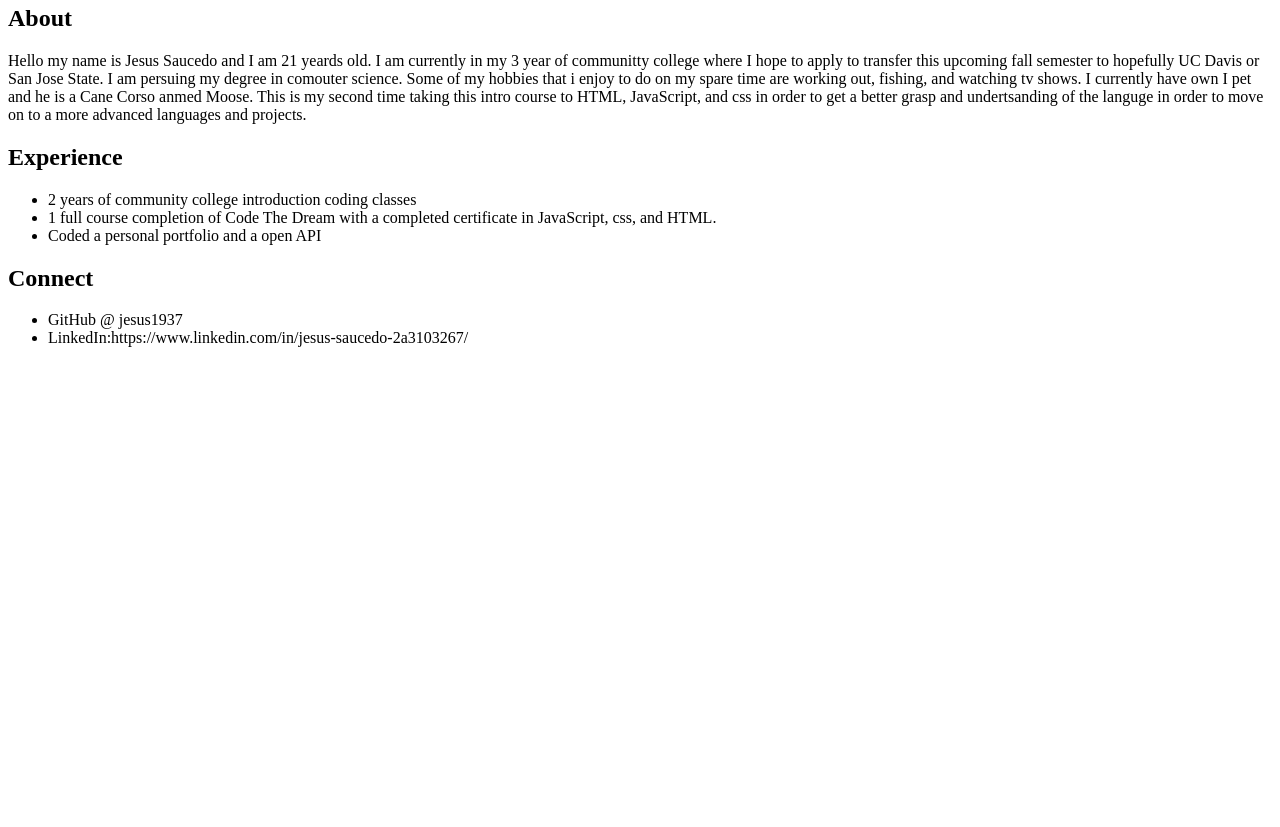
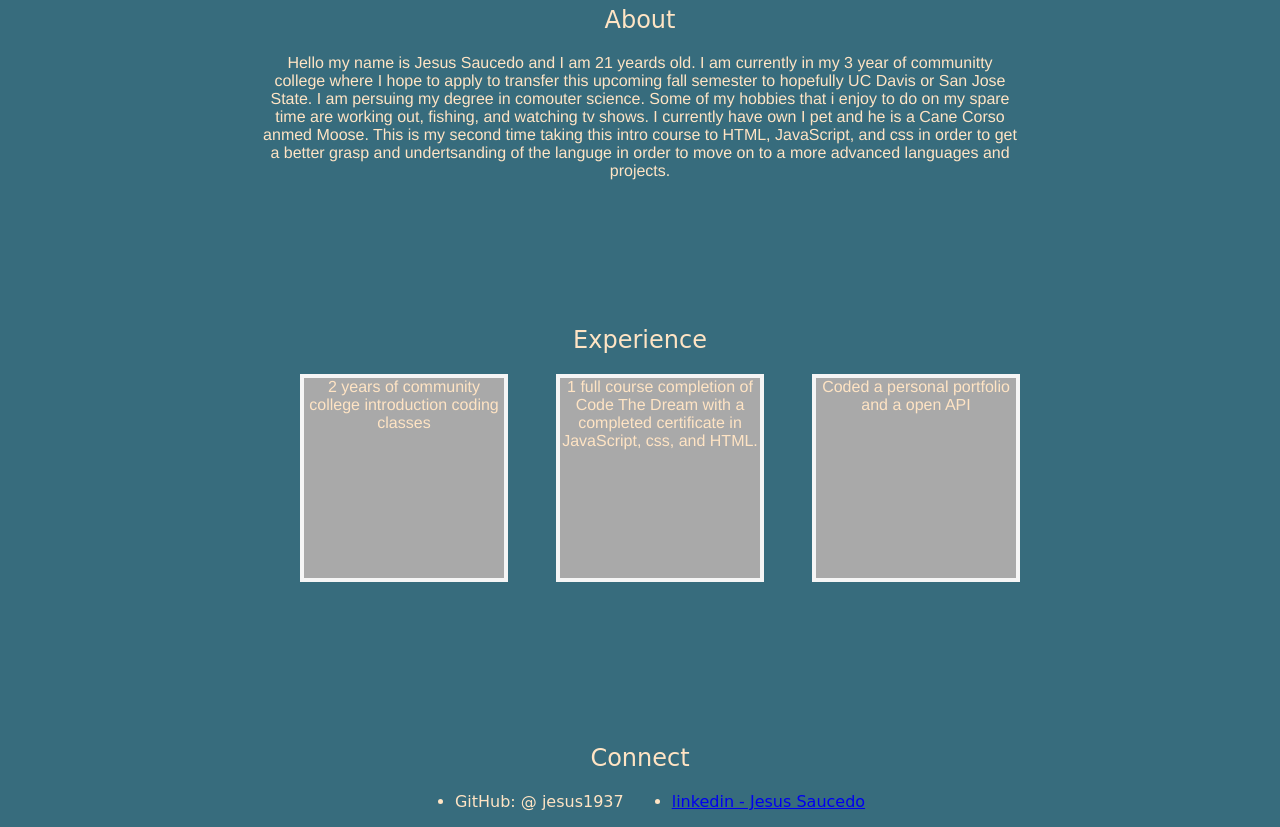
Before and after one commit to Jesus1937/jesus-saucedo-kepler, a plain HTML site: page index.html in a window 1280 px wide. Shown: the part 75-902 px from the top of the page. Before the commit the page ends 800 px from the top, so only its background shows below. Drawn offline with Linux system fonts and the light colour scheme.

Commit message:
styling added

```diff
--- /dev/null
+++ b/css/index.css
@@ -0,0 +1,69 @@
+body{
+    color:bisque;
+    background-color: rgb(55, 108, 125);
+    font-family: 'Franklin Gothic Medium', 'Arial Narrow', Arial, sans-serif;
+
+}
+#About{
+    text-align: center;
+}
+#About p{
+ margin-left: 20%;
+ margin-right:20%;
+
+}
+h1{
+    font-family: cursive;
+    text-align: center;
+    color: lightgray;
+
+
+}
+h2{
+    font-family:cursive;
+    font-weight: 400;
+    color:bisque;
+
+}
+
+/*Making style blocks*/
+#Experience ul{
+    list-style: none;
+    display:flex;
+    gap: 3rem;
+    flex-wrap: wrap;
+    text-align: center;
+    justify-content: center;
+
+
+
+}
+#Experience li{
+    height: 200px;
+    width: 200px;
+    background-color: darkgray;
+    border: 4px solid whitesmoke;
+}
+#Experience h2{
+    padding-top: 10%;
+
+    text-align: center;
+}
+#Connect li{
+    text-align:center;
+
+
+
+}
+#Connect {
+    padding-top: 10%;
+    text-align:center;
+    font-family: cursive;
+
+}
+#Connect ul{
+    display:flex;
+    gap: 3rem;
+    justify-content: center;
+    flex-wrap: wrap;
+}
--- a/index.html
+++ b/index.html
@@ -4,6 +4,8 @@
     <meta charset="UTF-8">
     <meta name="viewport" content="width=device-width, initial-scale=1.0">
     <title>Document</title>
+    <link rel="stylesheet" href="css/index.css">
+
 </head>
 <body>
     <h1>
@@ -13,7 +15,7 @@
     <h2>
         About
     </h2>
-    </section>
+
     <p> Hello my name is Jesus Saucedo and I am 21 yeards old. I
         am currently in my 3 year of communitty college where I hope to apply to transfer
         this upcoming fall semester to hopefully UC Davis or San Jose State. I am
@@ -23,9 +25,10 @@
         a better grasp and undertsanding of the languge in order to move on to a
         more advanced languages and projects.
     </p>
-    <section id = "Experience"></section>
+</section>
+    <section id = "Experience">
     <h2>Experience</h2>
-    </section>
+
     <ul>
         <li> 2 years of community college introduction coding classes</li>
         <li> 1 full course completion of Code The Dream with a completed certificate in JavaScript, css, and HTML.</li>
@@ -33,14 +36,16 @@
 
 
     </ul>
+</section>
     <section id = "Connect">
     <h2>Connect</h2>
-    </section>
+
 
     <ul>
-        <li>GitHub @ jesus1937</li>
-        <li> LinkedIn:https://www.linkedin.com/in/jesus-saucedo-2a3103267/</li>
+        <li> GitHub: @ jesus1937</li>
+        <li><a href="https://www.linkedin.com/feed/">linkedin - Jesus Saucedo</a></li>
     </ul>
+</section>
 
 </body>
 </html>
```
